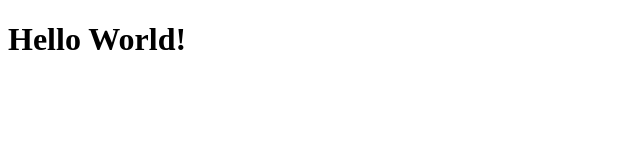
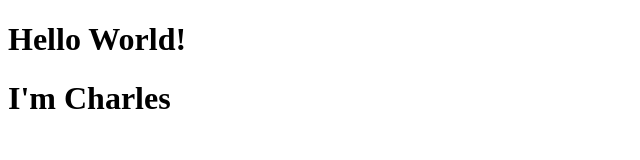
Before and after one commit to mylftea/mylf, a plain HTML site: page index.html in a window 1280 px wide. Shown: the whole page, without its empty margins (0-640 px from the left). Drawn offline with Linux system fonts and the light colour scheme.

Commit message:
mylfindex.html
minimal changes

```diff
--- a/index.html
+++ b/index.html
@@ -8,5 +8,6 @@
 </head>
 <body>
     <h1>Hello World!</h1>
+    <h1>I'm Charles</h1>
 </body>
 </html>
```
